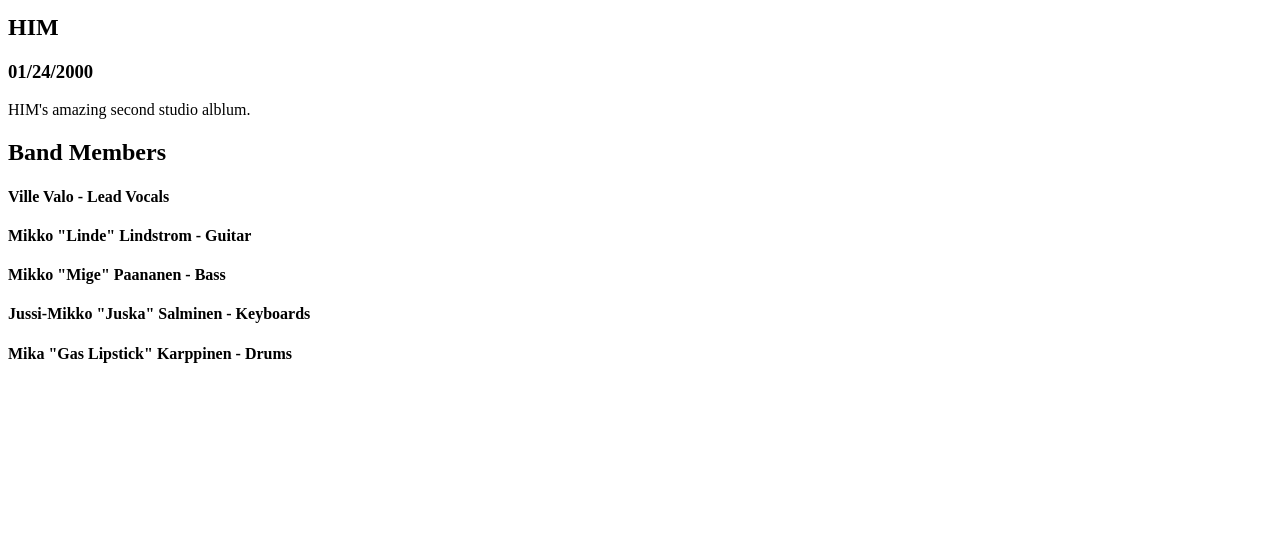
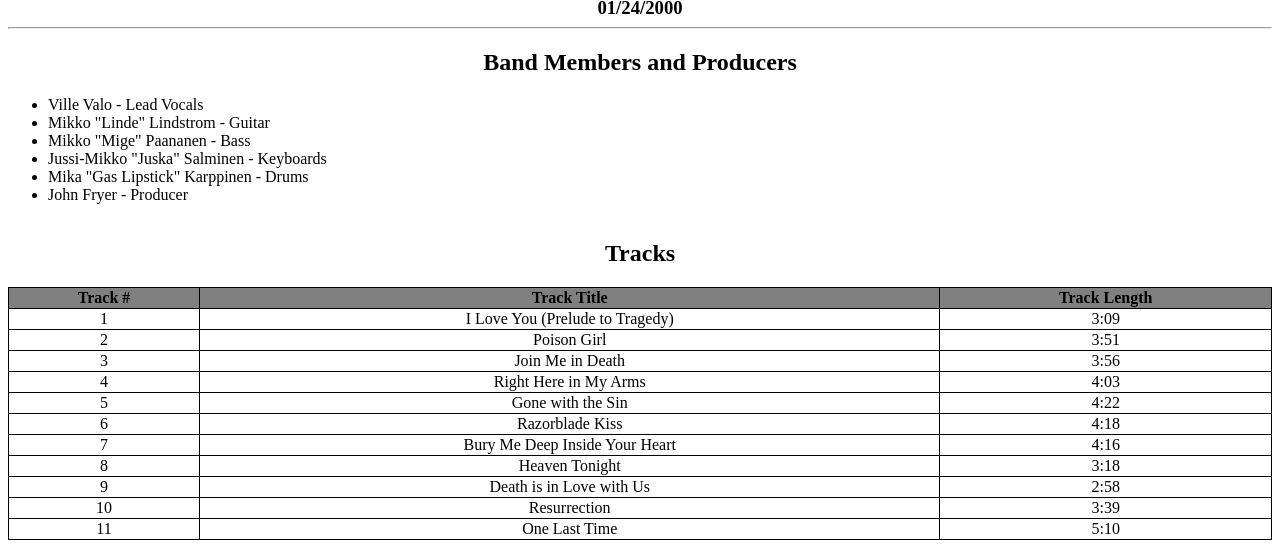
Before and after one commit to meridythe/yeahbuddy, a plain HTML site: page RazorbladeRomance.html in a window 1280 px wide. Shown: the part 300-848 px from the top of the page. Before the commit the page ends 800 px from the top, so only its background shows below. Drawn offline with Linux system fonts and the light colour scheme.

Commit message:
album page lab v2

```diff
--- a/RazorbladeRomance.html
+++ b/RazorbladeRomance.html
@@ -2,23 +2,97 @@
 <html>
     <head>
         <title>Razorblade Romance</title>
+        <style>
+            table, th, td {
+                    border: 1px solid black;border-collapse: collapse;text-align: center;
+            }
+        </style>
     </head>
     <body>
-        <h1>Razorblade Romance</h1>
-        <hr />
-        <img src="images/220px-HIM-RazorbladeRomance.jpg"
+
+        <center><img src="images/220px-HIM-RazorbladeRomance.jpg"
              alt="this picture did not display for some dumb reason you loser."
              style="width: 200px;height: 200px"/>
-        <h2>HIM</h2>
-        <h3>01/24/2000</h3>
-        <p>
-            HIM's amazing second studio alblum.
-        </p>
-        <h2>Band Members</h2>
-        <h4>Ville Valo - Lead Vocals</h4>
-        <h4>Mikko "Linde" Lindstrom - Guitar</h4>
-        <h4>Mikko "Mige" Paananen - Bass</h4>
-        <h4>Jussi-Mikko "Juska" Salminen - Keyboards</h4>
-        <h4>Mika "Gas Lipstick" Karppinen - Drums</h4>
+        <h1 style="margin-bottom:0;">Razorblade Romance</h1>
+        <h2 style="margin-bottom:0;margin-top:0;"><a href="http://www.heartagram.com/">HIM</a></h2>
+        <h3 style="margin-bottom:0;margin-top:0;">01/24/2000</h3></center>
+        <hr />
+        <center><h2>Band Members and Producers</h2></center>
+        <ul>
+        <li>Ville Valo - Lead Vocals</li>
+        <li>Mikko "Linde" Lindstrom - Guitar</li>
+        <li>Mikko "Mige" Paananen - Bass</li>
+        <li>Jussi-Mikko "Juska" Salminen - Keyboards</li>
+        <li>Mika "Gas Lipstick" Karppinen - Drums</li>
+        <li>John Fryer - Producer</li>
+        </ul>
+        <center><table width="100%">
+            <caption><h2>Tracks</h2></caption>
+            <thead>
+                <tr bgcolor="grey">
+                    <th>Track #</th>
+                    <th>Track Title</th>
+                    <th>Track Length</th>
+                </tr>
+            </thead>
+            <tbody>
+                <tr>
+                    <td>1</td>
+                    <td>I Love You (Prelude to Tragedy)</td>
+                    <td>3:09</td>
+                </tr>
+                <tr>
+                    <td>2</td>
+                    <td>Poison Girl</td>
+                    <td>3:51</td>
+                </tr>
+                <tr>
+                    <td>3</td>
+                    <td>Join Me in Death</td>
+                    <td>3:56</td>
+                </tr>
+                <tr>
+                    <td>4</td>
+                    <td>Right Here in My Arms</td>
+                    <td>4:03</td>
+                </tr>
+                <tr>
+                    <td>5</td>
+                    <td>Gone with the Sin</td>
+                    <td>4:22</td>
+                </tr>
+                <tr>
+                    <td>6</td>
+                    <td>Razorblade Kiss</td>
+                    <td>4:18</td>
+                </tr>
+                <tr>
+                    <td>7</td>
+                    <td>Bury Me Deep Inside Your Heart</td>
+                    <td>4:16</td>
+                </tr>
+                <tr>
+                    <td>8</td>
+                    <td>Heaven Tonight</td>
+                    <td>3:18</td>
+                </tr>
+                <tr>
+                    <td>9</td>
+                    <td>Death is in Love with Us</td>
+                    <td>2:58</td>
+                </tr>
+                <tr>
+                    <td>10</td>
+                    <td>Resurrection</td>
+                    <td>3:39</td>
+                </tr>
+                <tr>
+                    <td>11</td>
+                    <td>One Last Time</td>
+                    <td>5:10</td>
+                </tr>
+            </tbody>
+        </table></center>
+
     </body>
 </html>
```
